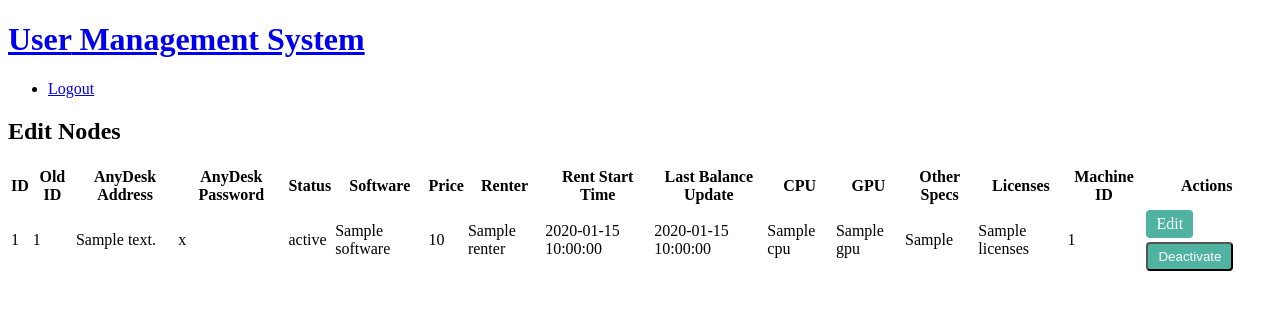
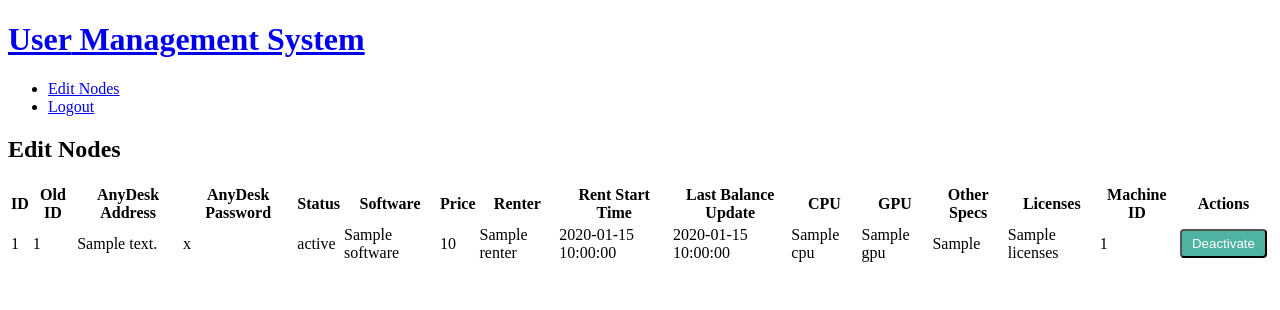
Before and after one commit to Smarandii/hvmnd-admin-panel, a Flask app: page /edit_nodes in a window 1280 px wide. Shown: the top 310 px of the page. Run offline with Flask 3, Linux system fonts and the light colour scheme; the visitor is signed in with stand-in values (Sample User, id 1); a database or web service that is not in the repository returns one stand-in record (values such as "Sample title"); some libraries are stand-ins or nearby versions.

Commit message:
admin-panel | Add page for editing nodes

```diff
--- a/app.py
+++ b/app.py
@@ -170,6 +170,7 @@ def edit_nodes():
 
     return render_template('edit_nodes.html', nodes=nodes)
 
+
 @app.route('/deactivate_node/<int:node_id>', methods=['POST'])
 def deactivate_node(node_id):
     if not session.get('logged_in'):
--- a/templates/base.html
+++ b/templates/base.html
@@ -17,6 +17,9 @@
             <nav>
                 <ul>
                     {% if session.get('logged_in') %}
+                        <li>
+                            <a href="{{ url_for('edit_nodes') }}">Edit Nodes</a>
+                        </li>
                         <li class="current">
                             <a href="{{ url_for('logout') }}">Logout</a>
                         </li>
--- a/templates/edit_nodes.html
+++ b/templates/edit_nodes.html
@@ -51,7 +51,6 @@
                         <td>{{ node[13] }}</td>
                         <td>{{ node[14] }}</td>
                         <td>
-                            <a href="{{ url_for('edit_node', node_id=node[0]) }}" class="edit-button">Edit</a>
                             <form action="{{ url_for('deactivate_node', node_id=node[0]) }}" method="post" style="display:inline;">
                                 <button type="submit" class="deactivate-button">Deactivate</button>
                             </form>
--- a/templates/users.html
+++ b/templates/users.html
@@ -99,10 +99,6 @@
                     </tbody>
                 </table>
             </div>
-
-            <div class="button-container">
-                <a href="{{ url_for('edit_nodes') }}" class="edit-nodes-button">Edit Nodes</a>
-            </div>
         </div>
     </div>
 {% endblock %}
```
